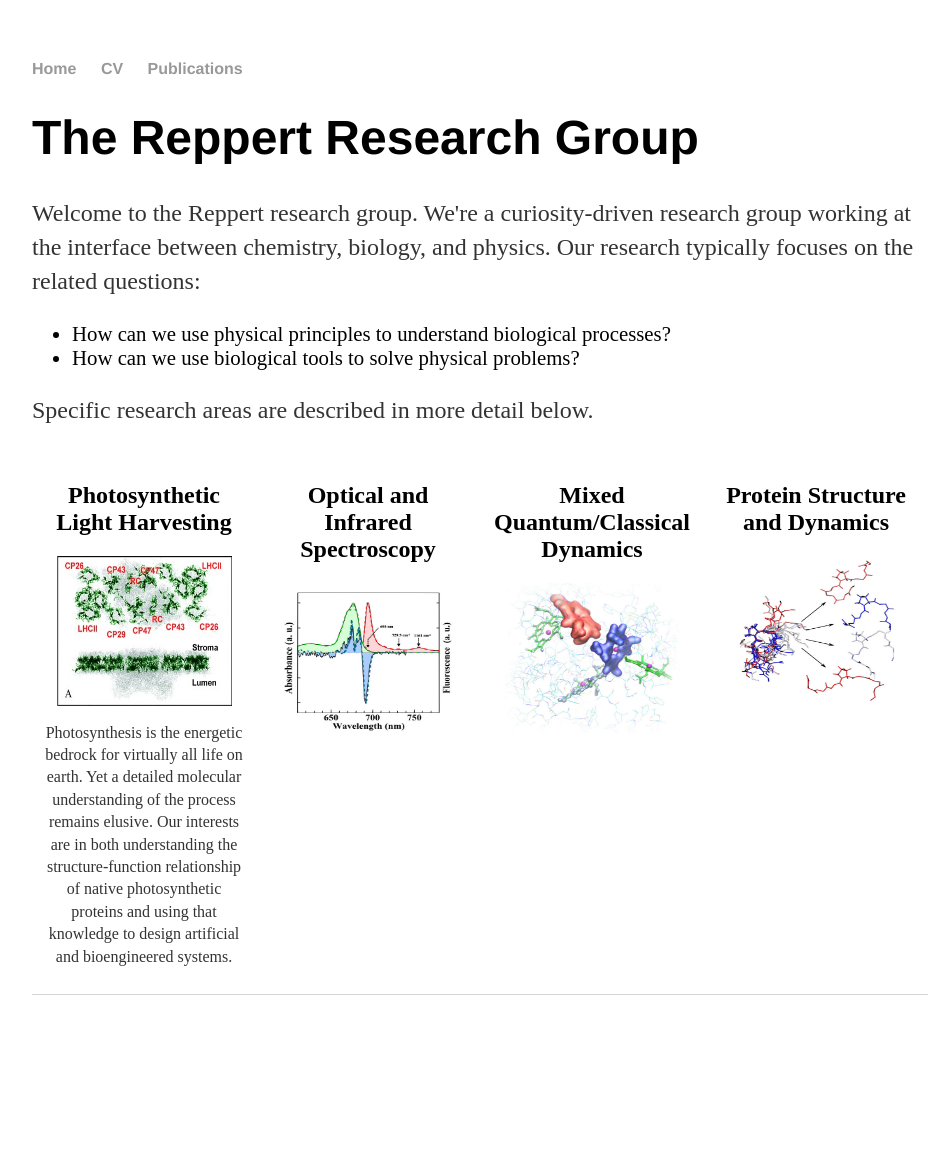
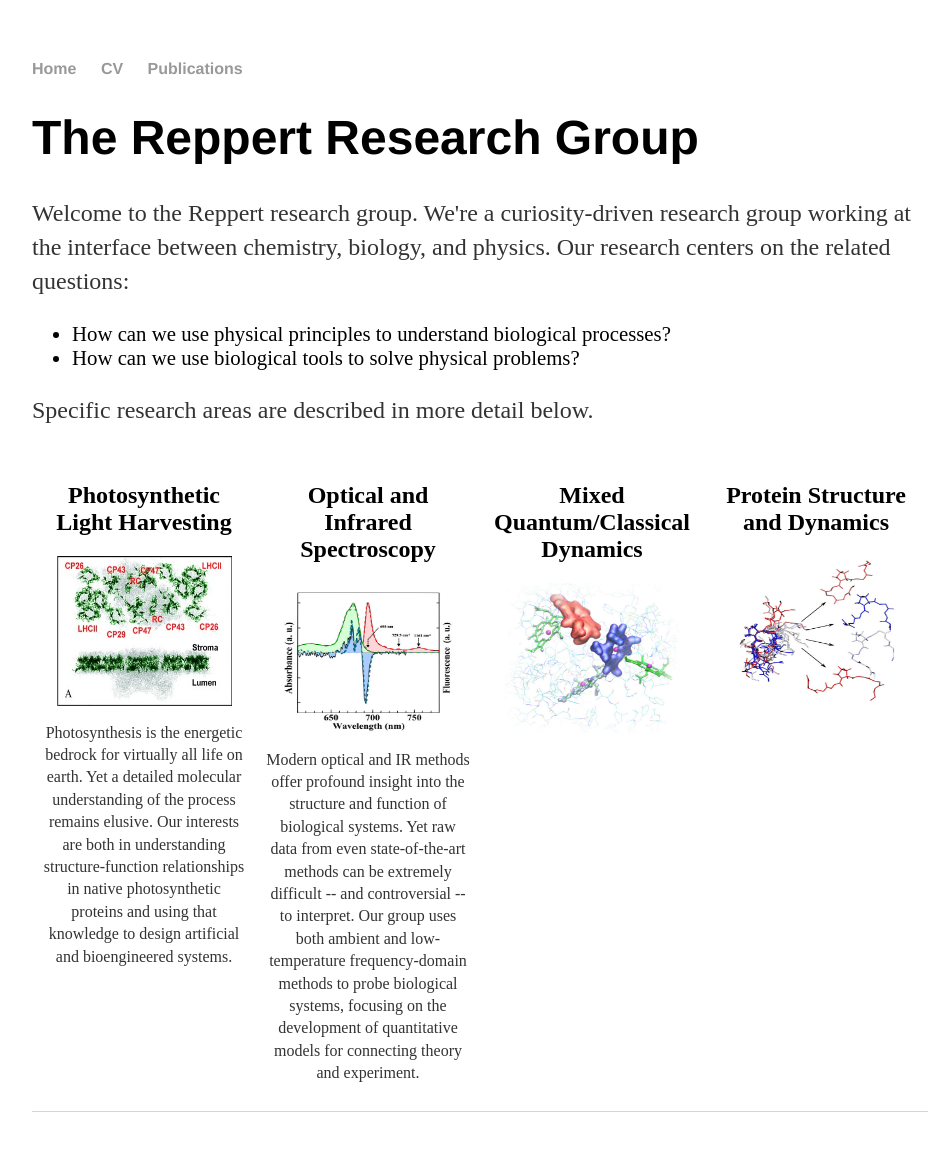
Before and after one commit to mreppert/mreppert.github.io, a Jekyll site: the page built from index.html, in a window 1280 px wide. Shown: the whole page, without its empty margins (160-1104 px from the left). Built offline with Jekyll 4.4.1, drawn with Linux system fonts in a browser that asks for light colours; before the commit the page ends 1055 px from its top, so only the background shows below that.

Commit message:
Update index.html

```diff
--- a/index.html
+++ b/index.html
@@ -40,7 +40,7 @@ img {
 
 <div class="blurb">
 	<h1>The Reppert Research Group</h1>
-	<p>Welcome to the Reppert research group. We're a curiosity-driven research group working at the interface between chemistry, biology, and physics. Our research typically focuses on the related questions:</p>
+	<p>Welcome to the Reppert research group. We're a curiosity-driven research group working at the interface between chemistry, biology, and physics. Our research centers on the related questions:</p>
 	<ul style="font-size:130%;">
 		<li>How can we use physical principles to understand biological processes?</li>
 		<li>How can we use biological tools to solve physical problems?</li>
@@ -53,15 +53,17 @@ img {
 	<div class="column">
 		<h2 style="text-align:center;"}>Photosynthetic Light Harvesting</h2>
 		<img src="/psii_structure.jpg" width="175" height="150">
-	  	<p style="text-align:center; font-size:100%;"}>Photosynthesis is the energetic bedrock for virtually all life on earth. Yet a detailed molecular understanding of the process remains elusive. Our interests are in both understanding the structure-function relationship of native photosynthetic proteins and using that knowledge to design artificial and bioengineered systems.</p>
+	  	<p style="text-align:center; font-size:100%;"}>Photosynthesis is the energetic bedrock for virtually all life on earth. Yet a detailed molecular understanding of the process remains elusive. Our interests are both in understanding structure-function relationships in native photosynthetic proteins and using that knowledge to design artificial and bioengineered systems.</p>
 	</div>
 	<div class="column">
 		<h2 style="text-align:center;">Optical and Infrared Spectroscopy</h2>
 		<img src="/cp47_hb.jpg" width="175" height="150">
+		<p style="text-align:center; font-size:100%;"}>Modern optical and IR methods offer profound insight into the structure and function of biological systems. Yet raw data from even state-of-the-art methods can be extremely difficult -- and controversial -- to interpret. Our group uses both ambient and low-temperature frequency-domain methods to probe biological systems, focusing on the development of quantitative models for connecting theory and experiment.</p>
 	</div>
 	<div class="column">
 		<h2 style="text-align:center;">Mixed Quantum/Classical Dynamics</h2>
 		<img src="/Chl_excitons.jpg" width="175" height="150">
+		<p style="text-align:center; font-size:100%;"}></p>
 	</div>
 	<div class="column">
 		<h2 style="text-align:center;">Protein Structure and Dynamics</h2>
```
